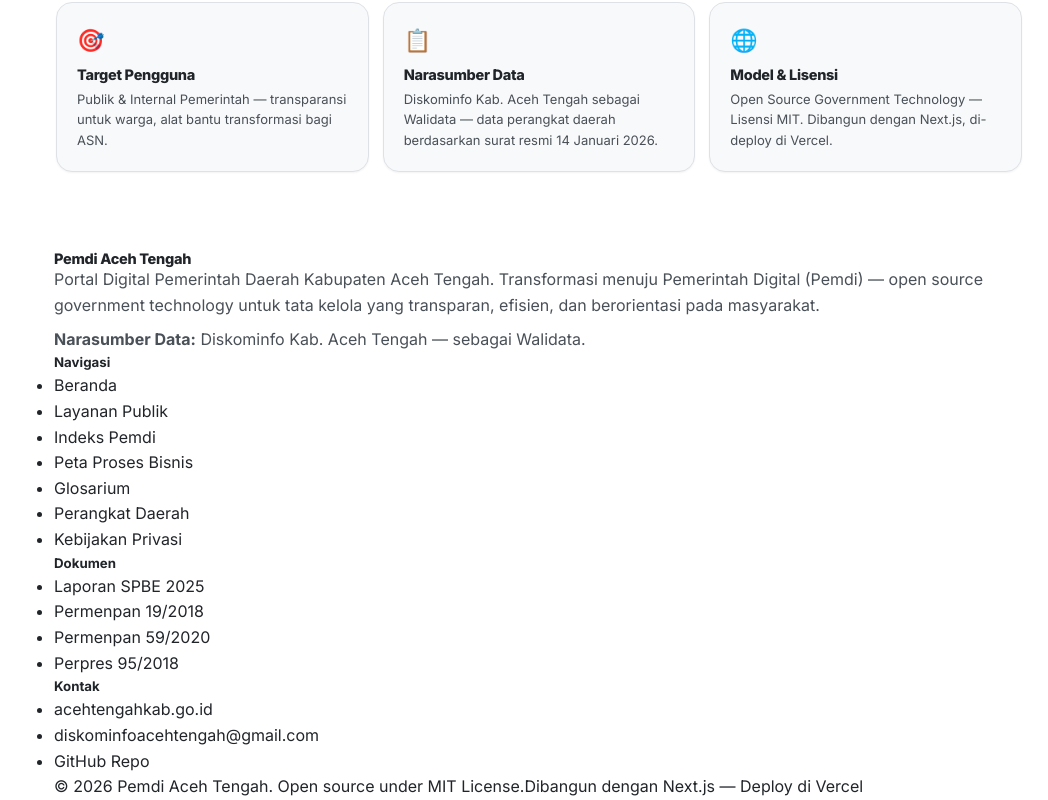
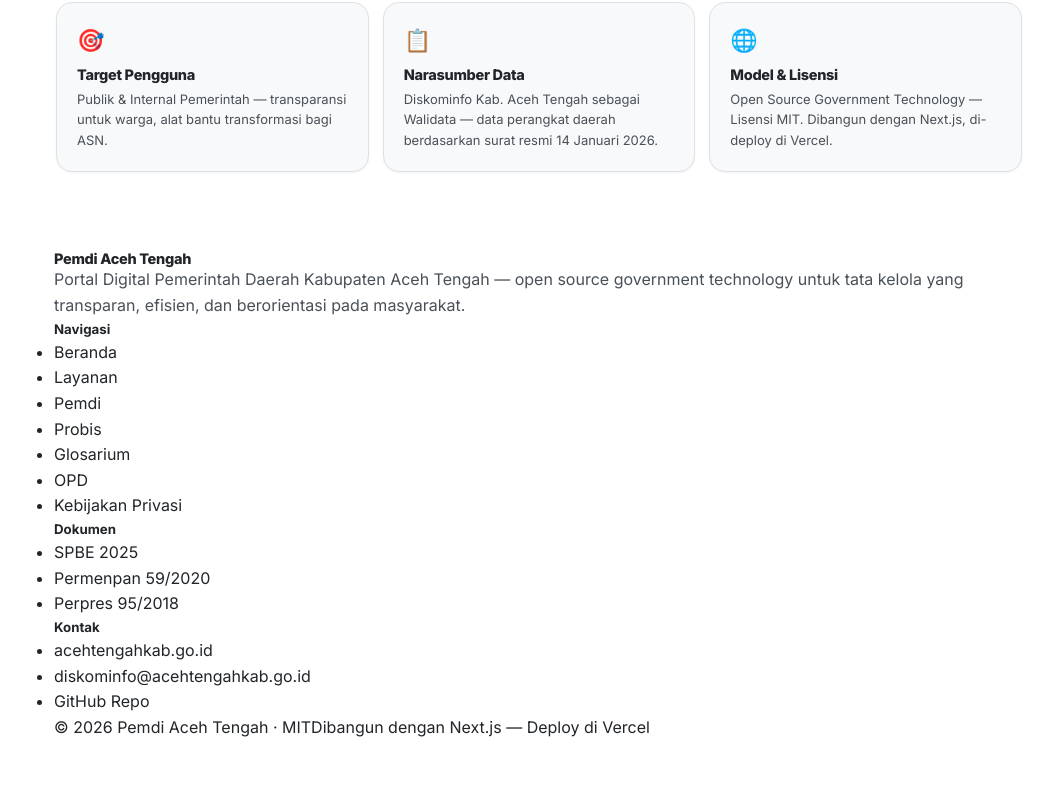
Before and after one commit to Niumination/PemdiAcehTengah, a Next.js app: page / in a window 1280 px wide. Shown: the part 5576-6376 px from the top of the page, without its empty margins (232-1280 px from the left). After the commit the page ends 6317 px from the top, so only its background shows below. Built offline with nearby package versions, Linux system fonts and the light colour scheme.

Commit message:
fix: Footer sesuai sketsa — label pendek, 3 dokumen, brand simpel

```diff
--- a/components/Footer.js
+++ b/components/Footer.js
@@ -6,33 +6,27 @@ export default function Footer() {
           <div className="footer-brand">
             <h4>Pemdi Aceh Tengah</h4>
             <p>
-              Portal Digital Pemerintah Daerah Kabupaten Aceh Tengah.
-              Transformasi menuju Pemerintah Digital (Pemdi) — open source
-              government technology untuk tata kelola yang transparan,
+              Portal Digital Pemerintah Daerah Kabupaten Aceh Tengah — open
+              source government technology untuk tata kelola yang transparan,
               efisien, dan berorientasi pada masyarakat.
-            </p>
-            <p className="mt-2">
-              <strong>Narasumber Data:</strong> Diskominfo Kab. Aceh Tengah
-              — sebagai Walidata.
             </p>
           </div>
           <div className="footer-col">
             <h5>Navigasi</h5>
             <ul>
               <li><a href="/">Beranda</a></li>
-              <li><a href="/layanan">Layanan Publik</a></li>
-              <li><a href="/pemdi">Indeks Pemdi</a></li>
-              <li><a href="/probis">Peta Proses Bisnis</a></li>
+              <li><a href="/layanan">Layanan</a></li>
+              <li><a href="/pemdi">Pemdi</a></li>
+              <li><a href="/probis">Probis</a></li>
               <li><a href="/glosarium">Glosarium</a></li>
-              <li><a href="#opd">Perangkat Daerah</a></li>
+              <li><a href="/opd">OPD</a></li>
               <li><a href="/kebijakan-privasi">Kebijakan Privasi</a></li>
             </ul>
           </div>
           <div className="footer-col">
             <h5>Dokumen</h5>
             <ul>
-              <li><a href="https://cekprestasi.acehtengahkab.go.id/spbe/" target="_blank" rel="noopener">Laporan SPBE 2025</a></li>
-              <li><a href="https://peraturan.bpk.go.id/Details/132523/permen-pan-rb-no-19-tahun-2018" target="_blank" rel="noopener">Permenpan 19/2018</a></li>
+              <li><a href="https://cekprestasi.acehtengahkab.go.id/spbe/" target="_blank" rel="noopener">SPBE 2025</a></li>
               <li><a href="https://peraturan.bpk.go.id/Details/180164/permen-pan-rb-no-59-tahun-2020" target="_blank" rel="noopener">Permenpan 59/2020</a></li>
               <li><a href="https://peraturan.bpk.go.id/Details/104930/perpres-no-95-tahun-2018" target="_blank" rel="noopener">Perpres 95/2018</a></li>
             </ul>
@@ -41,19 +35,13 @@ export default function Footer() {
             <h5>Kontak</h5>
             <ul>
               <li><a href="https://acehtengahkab.go.id">acehtengahkab.go.id</a></li>
-              <li><a href="mailto:diskominfoacehtengah@gmail.com">diskominfoacehtengah@gmail.com</a></li>
-              <li><a href="https://github.com/Niumination/PemdiAcehTengah" target="_blank">GitHub Repo</a></li>
+              <li><a href="mailto:diskominfoacehtengah@gmail.com">diskominfo@acehtengahkab.go.id</a></li>
+              <li><a href="https://github.com/niumination/PemdiAcehTengah" target="_blank">GitHub Repo</a></li>
             </ul>
           </div>
         </div>
         <div className="footer-bottom">
-          <span>
-            &copy; {new Date().getFullYear()} Pemdi Aceh Tengah.
-            Open source under{' '}
-            <a href="https://github.com/Niumination/PemdiAcehTengah/blob/main/LICENSE" target="_blank">
-              MIT License
-            </a>.
-          </span>
+          <span>&copy; {new Date().getFullYear()} Pemdi Aceh Tengah &middot; MIT</span>
           <span>Dibangun dengan Next.js — Deploy di Vercel</span>
         </div>
       </div>
```
